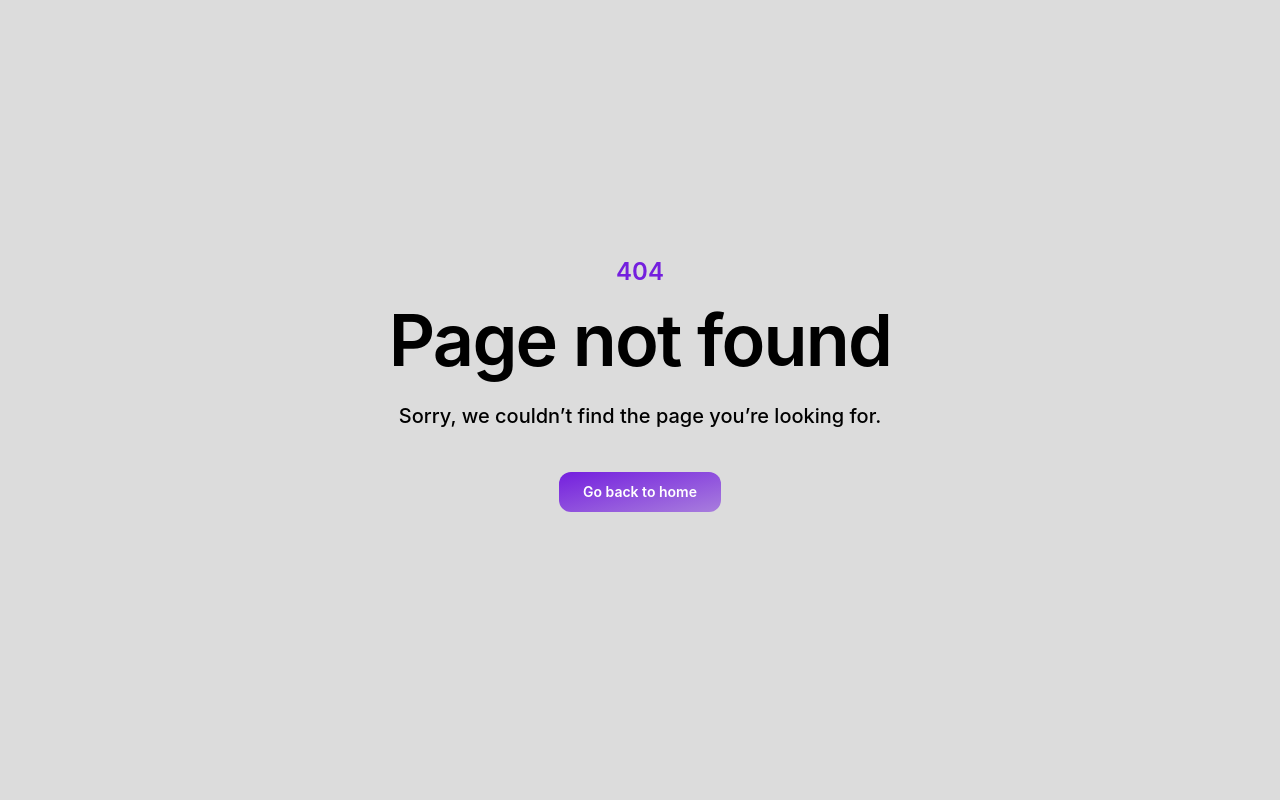
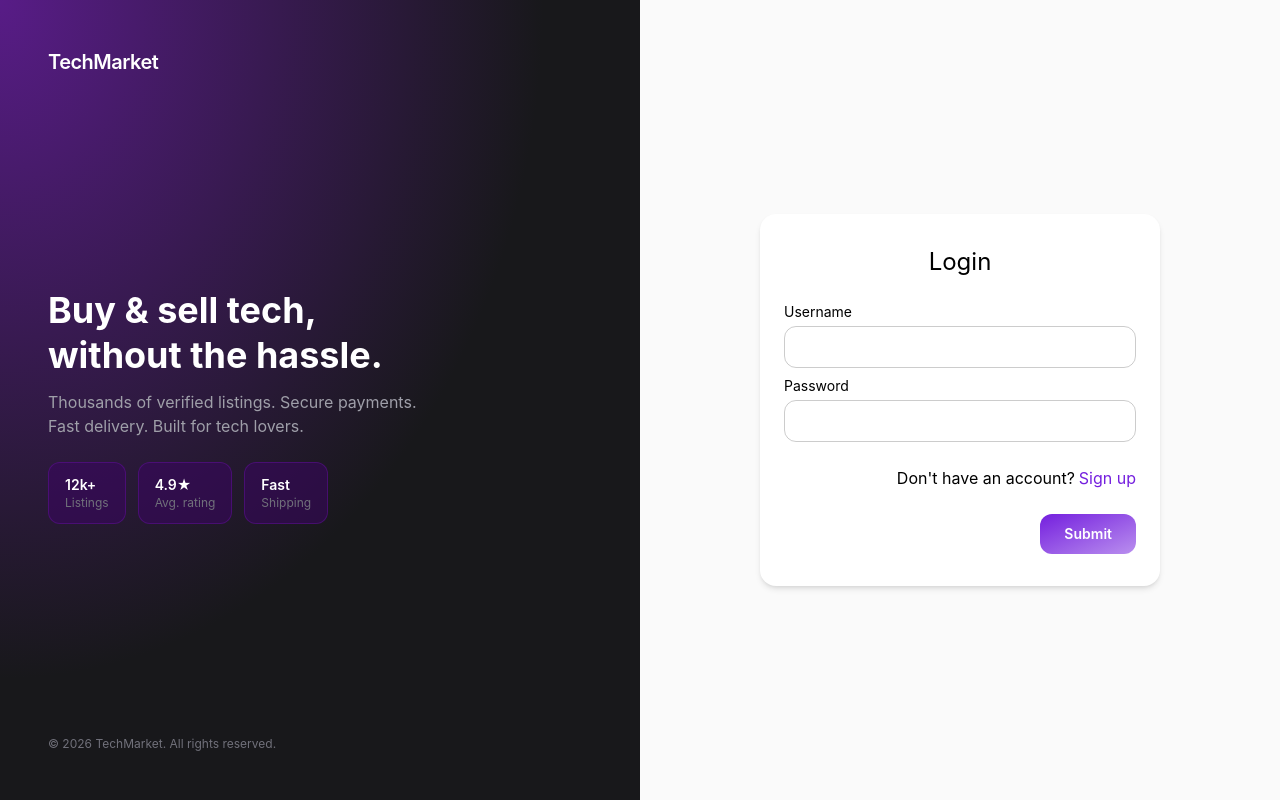
Before and after one commit to MihailDimitrov1235/online-tech-marketplace, a React (Vite) app in the folder client/: page /auth/login in a window 1280 px wide. Before the commit this address had no page. Built offline with nearby package versions, Linux system fonts and the light colour scheme.

Commit message:
add paths, improve auth layout

```diff
--- /dev/null
+++ b/client/src/components/Logo.tsx
@@ -0,0 +1,13 @@
+import { NavLink } from "react-router";
+
+import { paths } from "@/router";
+
+export const Logo = () => {
+  return (
+    <NavLink to={paths.home}>
+      <div className="relative z-10 text-white text-xl font-semibold tracking-tight">
+        TechMarket
+      </div>
+    </NavLink>
+  );
+}
--- /dev/null
+++ b/client/src/components/layout/AuthLayout.tsx
@@ -0,0 +1,46 @@
+import { Outlet } from "react-router";
+import { Logo } from "../Logo";
+
+export default function AuthLayout() {
+  return (
+    <div className=" flex w-full min-h-screen flex-1">
+      {/* Left panel */}
+      <div className="hidden md:flex flex-col justify-between w-1/2 bg-zinc-900 p-12 relative overflow-hidden">
+        <div className="absolute inset-0 bg-[radial-gradient(ellipse_at_top_left,#581c87_0%,#18181b_60%)]" />
+
+        <div className="relative z-10 text-white text-xl font-semibold tracking-tight">
+          <Logo />
+        </div>
+
+        <div className="relative z-10 flex flex-col gap-6">
+          <div className="flex flex-col gap-3">
+            <h2 className="text-4xl font-bold text-white leading-tight">
+              Buy & sell tech,<br />without the hassle.
+            </h2>
+            <p className="text-zinc-400 text-base max-w-sm">
+              Thousands of verified listings. Secure payments. Fast delivery. Built for tech lovers.
+            </p>
+          </div>
+
+          <div className="flex gap-3 flex-wrap">
+            {([["12k+", "Listings"], ["4.9★", "Avg. rating"], ["Fast", "Shipping"]] as const).map(([val, label]) => (
+              <div key={label} className="flex flex-col bg-purple-950/50 border border-purple-800/40 rounded-xl px-4 py-3">
+                <span className="text-white font-semibold text-sm">{val}</span>
+                <span className="text-zinc-500 text-xs">{label}</span>
+              </div>
+            ))}
+          </div>
+        </div>
+
+        <div className="relative z-10 text-zinc-500 text-xs">
+          &copy; {new Date().getFullYear()} TechMarket. All rights reserved.
+        </div>
+      </div>
+
+      {/* Right panel */}
+      <div className="flex-1 flex bg-zinc-50">
+        <Outlet />
+      </div>
+    </div>
+  );
+}
--- /dev/null
+++ b/client/src/components/layout/MainLayout.tsx
@@ -0,0 +1,13 @@
+import { Outlet } from "react-router";
+import { TopBar } from "./TopBar";
+
+export default function Layout() {
+  return (
+    <div className="flex flex-col w-full min-h-screen">
+        <TopBar/>
+        <div className="flex-1 flex">
+          <Outlet/>
+        </div>
+    </div>
+  )
+}
--- a/client/src/components/layout/TopBar.tsx
+++ b/client/src/components/layout/TopBar.tsx
@@ -1,17 +1,23 @@
 import { NavLink } from "react-router"
+
+import { paths } from "@/router";
+
 import { Button } from "../Button"
+import { Logo } from "../Logo";
 
 export const TopBar = () => {
-    return (
-        <div className="flex w-full h-fit justify-between px-3 py-2">
-            <NavLink to='/'>
-                <Button variant="ghost">Logo</Button>
-            </NavLink>
-            <div>
-                <Button variant="ghost">Listings</Button>
-                <Button variant="ghost">About us</Button>
-            </div>
-            <NavLink to={"/login"}><Button>Login</Button></NavLink>
-        </div>
-    )
+  return (
+    <div className="flex w-full items-center justify-between px-6 py-3 border-b border-neutral/40 bg-white/80 backdrop-blur-sm sticky top-0 z-50">
+      <Logo />
+
+      <nav className="flex items-center gap-1">
+        <Button variant="ghost" size="sm">Listings</Button>
+        <Button variant="ghost" size="sm">About us</Button>
+      </nav>
+
+      <NavLink to={paths.auth.login}>
+        <Button size="sm">Login</Button>
+      </NavLink>
+    </div>
+  )
 }
--- a/client/src/components/layout/index.tsx
+++ b/client/src/components/layout/index.tsx
@@ -1,13 +1,2 @@
-import { Outlet } from "react-router";
-import { TopBar } from "./TopBar";
-
-export default function Layout() {
-  return (
-    <div className="flex flex-col w-full min-h-screen">
-        <TopBar/>
-        <div className="flex-1 flex">
-          <Outlet/>
-        </div>
-    </div>
-  )
-}
+export { default as MainLayout } from './MainLayout';
+export { default as AuthLayout } from './AuthLayout';
--- a/client/src/pages/Login.tsx
+++ b/client/src/pages/Login.tsx
@@ -1,8 +1,12 @@
+import { useState } from "react";
 import { NavLink } from "react-router";
-import { Button } from "../components/Button";
-import { Card } from "../components/Card";
-import { TextField } from "../components/Textfield";
-import { useState } from "react";
+
+import { paths } from "@/router";
+
+import { Button } from '@/components/Button';
+import { Card } from '@/components/Card';
+import { TextField } from '@/components/Textfield';
+
 
 export default function Login() {
 
@@ -35,7 +39,7 @@ export default function Login() {
 
         <div className="text-end">
           <span>Don't have an account?</span>
-          <NavLink className="text-primary hover:underline ml-1" to={"/signup"}>Sign up</NavLink>
+          <NavLink className="text-primary hover:underline ml-1" to={paths.auth.register}>Sign up</NavLink>
         </div>
 
         <Button className="ml-auto" onClick={handleSubmit}>Submit</Button>
--- a/client/src/pages/Page404.tsx
+++ b/client/src/pages/Page404.tsx
@@ -1,5 +1,8 @@
 import { NavLink } from "react-router";
-import { Button } from "../components/Button";
+
+import { paths } from '@/router';
+
+import { Button } from "@/components/Button";
 
 export default function Page404() {
   return (
@@ -8,7 +11,7 @@ export default function Page404() {
       <h1 className="mt-4 text-5xl font-semibold tracking-tight text-balance text-contrast sm:text-7xl">Page not found</h1>
       <p className="mt-6 text-lg font-medium text-pretty text-contrast sm:text-xl/8">Sorry, we couldn’t find the page you’re looking for.</p>
       <div className="mt-10 flex items-center justify-center gap-x-6">
-        <NavLink to={"/"}><Button>Go back to home</Button></NavLink>
+        <NavLink to={paths.home}><Button>Go back to home</Button></NavLink>
       </div>
     </div>
   )
--- a/client/src/router.tsx
+++ b/client/src/router.tsx
@@ -1,26 +1,42 @@
 import { createBrowserRouter } from "react-router";
-import Layout from "./components/layout";
-import Home from "./pages/Home";
-import Login from "./pages/Login";
-import Page404 from "./pages/Page404";
+
+import { MainLayout, AuthLayout } from "@/components/layout";
+
+import Home from "@/pages/Home";
+import Login from "@/pages/Login";
+import Page404 from "@/pages/Page404";
 
 export const router = createBrowserRouter([
   {
     path: "/",
-    element: <Layout />,
+    element: <MainLayout />,
     children: [
       {
         index: true,
         element: <Home />,
       },
+    ],
+  },
+  {
+    path: 'auth',
+    element: <AuthLayout />,
+    children: [
       {
         path: 'login',
         element: <Login />
-      },
-    ],
+      }
+    ]
   },
   {
     path: "*",
-    element: <Page404/>
+    element: <Page404 />
   }
 ]);
+
+export const paths = {
+  home: '/',
+  auth: {
+    login: '/auth/login',
+    register: '/auth/register'
+  }
+}
```
